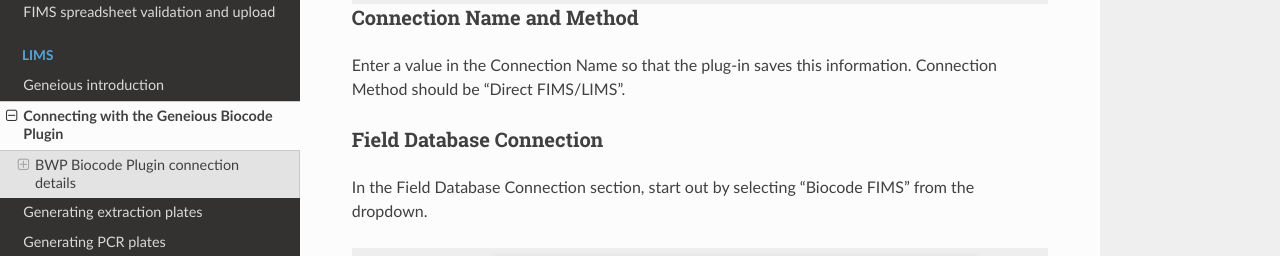
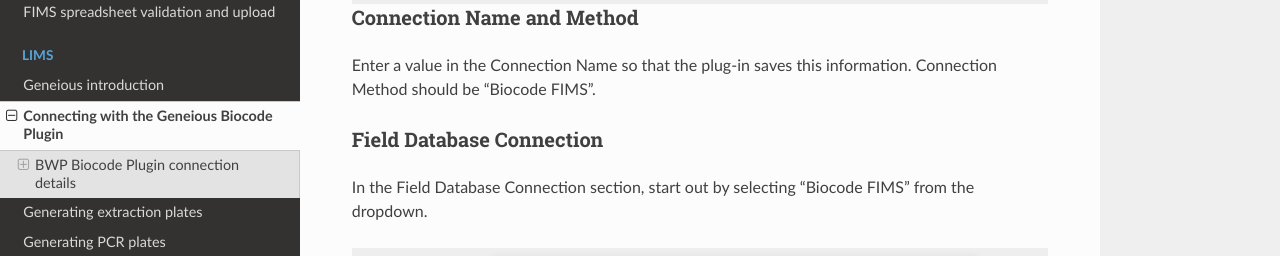
Before and after one commit to SIBarcodeNetwork/ReadtheDocsMaster, a Sphinx documentation site: the page built from Docs/biocode_plugin.rst, in a window 1280 px wide and 900 px high, scrolled down 1093 px. Shown: the part 202-458 px from the top of the window. Built offline with Sphinx 7.4.7 and the Read the Docs theme 2.0.0, drawn with Linux system fonts in a browser that asks for light colours.

Commit message:
Editing Connection Method for FIMS log in
Removed  "Direct FIMS/LIMS" from "Direct Connection Method should be..." and replaced it with "Biocode FIMS".

```diff
--- a/Docs/biocode_plugin.rst
+++ b/Docs/biocode_plugin.rst
@@ -21,7 +21,7 @@
 Connection Name and Method
 ~~~~~~~~~~~~~~~~~~~~~~~~~~
 
-Enter a value in the Connection Name so that the plug-in saves this information. Connection Method should be "Direct FIMS/LIMS".
+Enter a value in the Connection Name so that the plug-in saves this information. Connection Method should be "Biocode FIMS".
 
 Field Database Connection
 ~~~~~~~~~~~~~~~~~~~~~~~~~
```
